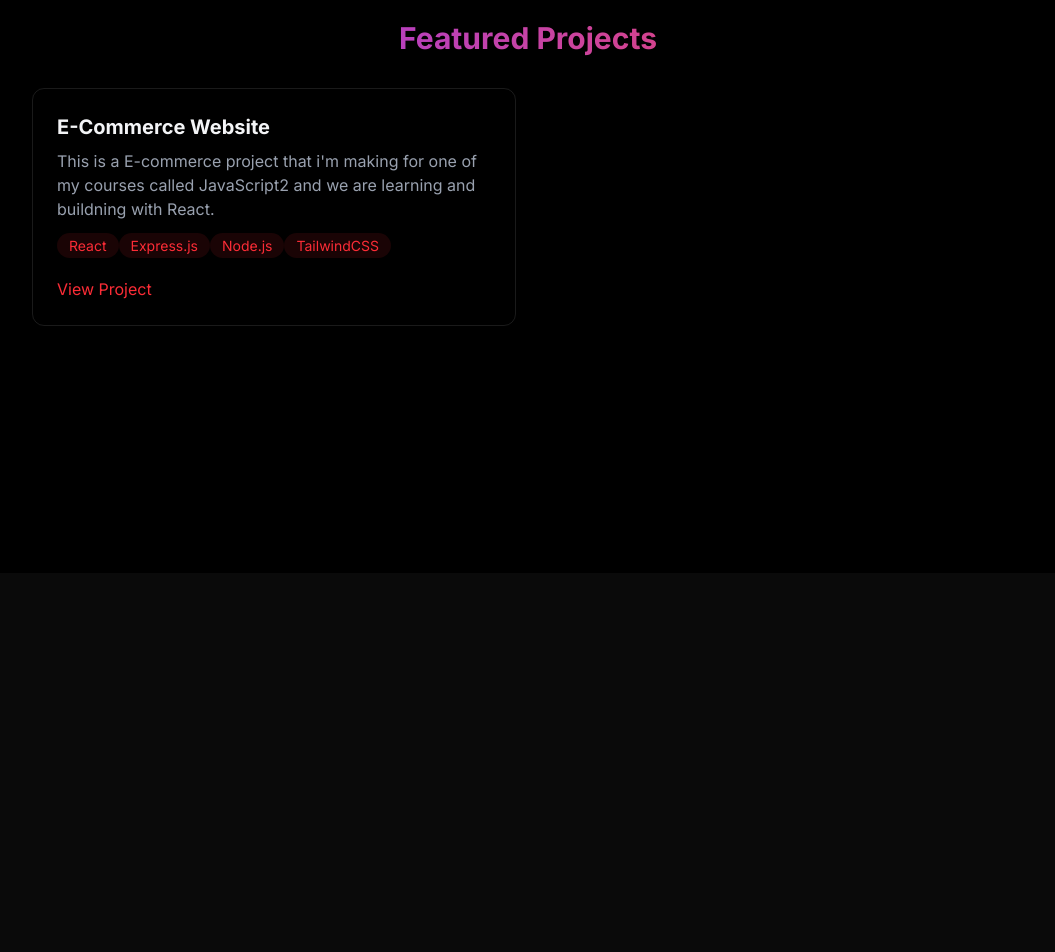
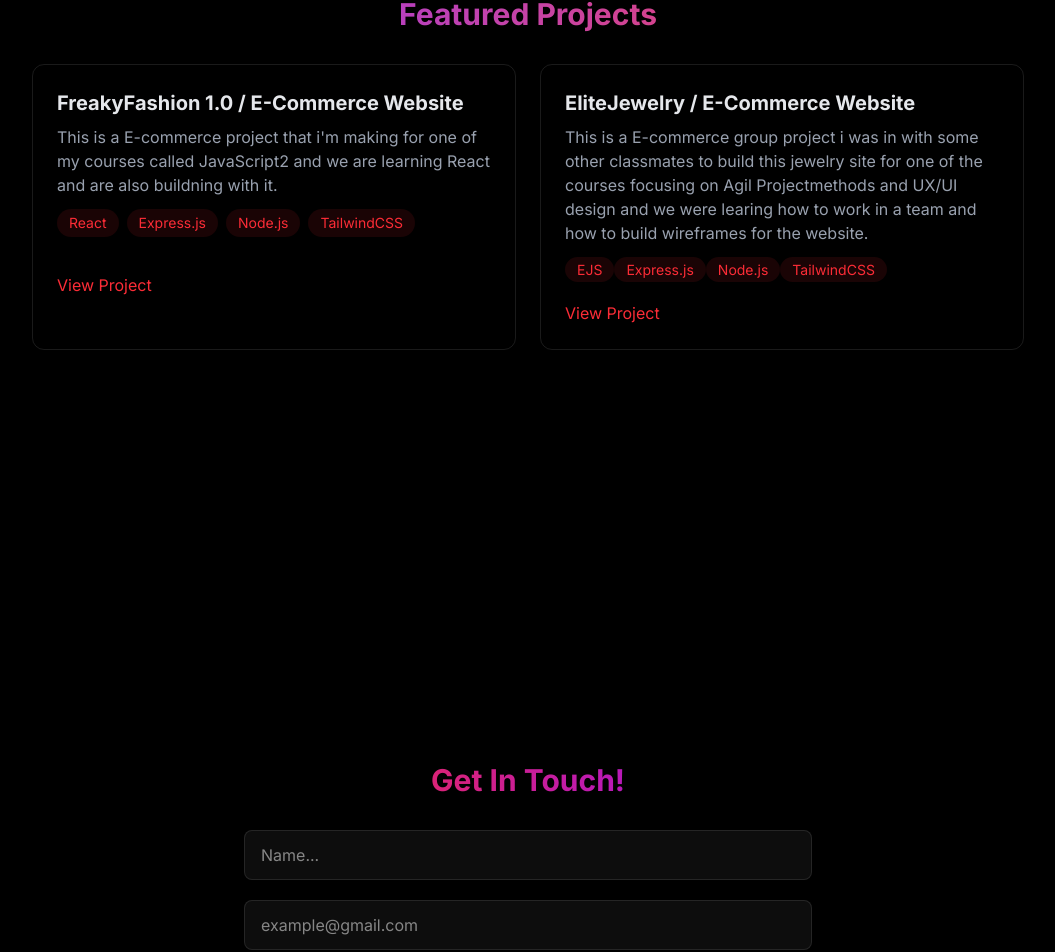
Before and after one commit to Kevin-a01/MyPortfolio, a React (Vite) app: page / in a window 1280 px wide. Shown: the part 1827-2779 px from the top of the page, without its empty margins (112-1167 px from the left). Before the commit the page ends 2400 px from the top, so only its background shows below. Built offline with nearby package versions, Linux system fonts and the light colour scheme.

Commit message:
Fix last things for Portfolio website

```diff
--- a/src/App.jsx
+++ b/src/App.jsx
@@ -6,6 +6,7 @@ import MobileMenu from "./components/MobileMenu"
 import Home from "./components/sections/Home"
 import About from "./components/sections/About"
 import Projects from "./components/sections/Projects"
+import Contact from "./components/sections/Contact"
 
 
 function App() {
@@ -23,6 +24,7 @@ function App() {
         <Home menuOpen={menuOpen} setMenuOpen={setMenuOpen}/>
         <About menuOpen={menuOpen} setMenuOpen={setMenuOpen}/>
         <Projects menuOpen={menuOpen} setMenuOpen={setMenuOpen}/>
+        <Contact menuOpen={menuOpen} setMenuOpen={setMenuOpen}/>
       </div>
 
 
--- /dev/null
+++ b/src/components/RevealOnScroll.jsx
@@ -0,0 +1,25 @@
+import { useEffect, useRef } from "react"
+
+const RevealOnScroll = ({children}) => {
+
+  const ref = useRef(null)
+
+  useEffect(() => {
+    const observer = new IntersectionObserver(([entry]) => {
+      if (entry.isIntersecting){
+        ref.current.classList.add("visible")
+      }
+    }, {threshold: 0.2, rootMargin: "0px 0px -50px 0px"}
+  );
+
+    if (ref.current) observer.observe(ref.current);
+
+    return () => observer.disconnect();
+  });
+
+  return <div ref={ref} className="reveal">
+  {children} </div>
+
+}
+
+export default RevealOnScroll;
--- a/src/components/sections/About.jsx
+++ b/src/components/sections/About.jsx
@@ -1,3 +1,5 @@
+import RevealOnScroll from "../RevealOnScroll";
+
 function About({menuOpen}){
 
   const frontendSkills =[
@@ -20,7 +22,7 @@ function About({menuOpen}){
 
   return(
     <section id="about" className={`min-h-screen flex items-center justify-center py-20 transition-all duration-500 ${menuOpen ? "opacity-10" : "opacity-100"}`}>
-
+  <RevealOnScroll>
       <div className="max-w-3xl mx-auto px-4">
         <h2 className="text-3xl font-bold mb-8 bg-gradient-to-l from-red-500 to-purple-600 bg-clip-text text-transparent  text-center">About Me</h2>
 
@@ -74,7 +76,7 @@ function About({menuOpen}){
               </div>
           </div>
       </div>
-
+  </RevealOnScroll>
 
 
     </section>
--- a/src/components/sections/Contact.jsx
+++ b/src/components/sections/Contact.jsx
@@ -0,0 +1,68 @@
+import { useState } from "react";
+import RevealOnScroll from "../RevealOnScroll";
+import emailjs from "emailjs-com"
+function Contact({menuOpen}) {
+
+  const [formData, setFormData] = useState({
+
+    name: "",
+    email: "",
+    message: ""
+
+
+  })
+
+
+
+  const handleSubmit = (e) => {
+    e.preventDefault()
+
+    emailjs.sendForm(
+      import.meta.env.VITE_SERVICE_ID,
+      import.meta.env.VITE_TEMPLATE_ID,
+      e.target,
+      import.meta.env.VITE_PUBLIC_KEY).then((result) => {
+      alert("Message Sent!");
+      setFormData({name: "", email: "", message: ""})
+
+    }).catch(() => alert("Oops! Something went wrong. Please try again!"))
+  };
+
+
+  return (
+
+  <section id="contact" className={`min-h-screen flex items-center justify-center py-20 transition-all duration-500 ${menuOpen ? "opacity-10" : "opacity-100"}`}>
+    <RevealOnScroll>
+    <div className="px-4 w-150">
+      <h2 className="text-3xl font-bold mb-8  bg-gradient-to-r from-red-500 to bg-purple-600  leading-right bg-clip-text text-transparent text-center">
+        Get In Touch!
+      </h2>
+      <form className="space-y-5" onSubmit={handleSubmit}>
+        <div className="md:relative flex justify-center items-center">
+            <input type="text" id="name" name="name" required value={formData.name} className=" w-3/4 md:w-full bg-white/5 border border-white/10 rounded-lg px-4 py-3 text-white transition focus:outline-none focus:border-purple-500 focus:bg-purple-500/10" placeholder="Name..." onChange={(e) => setFormData({...formData, name: e.target.value })} />
+        </div>
+
+        <div className="md:relative flex justify-center items-center">
+            <input type="email" id="email" name="email" required value={formData.email} className="w-3/4 md:w-full bg-white/5 border border-white/10 rounded-lg px-4 py-3 text-white transition focus:outline-none focus:border-purple-500 focus:bg-purple-500/10" placeholder="example@gmail.com"
+            onChange={(e) => setFormData({...formData, email: e.target.value })} />
+        </div>
+
+        <div className="md:relative flex justify-center items-center">
+            <textarea id="message" name="message" required value={formData.message} rows={5} className=" w-3/4 md:w-full bg-white/5 border border-white/10 rounded-lg px-4 py-3 text-white transition focus:outline-none focus:border-purple-500 focus:bg-purple-500/10" placeholder="Your Message..." onChange={(e) => setFormData({...formData, message: e.target.value })} />
+        </div>
+        <div className="flex justify-center">
+        <button type="submit" className="w-3/4 md:w-full  bg-purple-600 text-white py-3 rounded font-medium transition relative overflow-hidden hover:-translate-y-0.5 hover:shadow-[0_0_15px_rgba(59,130,246,0.4)] cursor-pointer">
+          Send Message
+        </button>
+        </div>
+
+      </form>
+    </div>
+    </RevealOnScroll>
+  </section>
+
+  )
+
+}
+
+export default Contact;
--- a/src/components/sections/Home.jsx
+++ b/src/components/sections/Home.jsx
@@ -1,14 +1,16 @@
-function Home({menuOpen, setMenuOpen}) {
+import RevealOnScroll from "../RevealOnScroll";
+
+function Home({menuOpen}) {
 
   return(
     <section id="home" className={`min-h-screen flex items-center justify-center relative transition-all duration-500 ${menuOpen ? "opacity-10" : "opacity-100"}`}>
-
+    <RevealOnScroll>
       <div className={`text-center z-10 px-4`}>
         <h1 className="text-4xl md:text-6xl font-bold mb-6
         bg-gradient-to-r from-red-500 to bg-purple-600  leading-right bg-clip-text text-transparent">Hi! , I'm Kevin Andersson!</h1>
 
         <p className={`text-gray-400 text-lg mb-8 max-w-lg mx-auto md:text-xl`}>
-          I'm a Frontend-Developer student at EC Utbildning, passionate about crafting beautiful and functional web experiences. While I enjoy learning about both Frontend and Backend, the main focus is on the Frontend-Development.
+          I'm a Frontend-Developer student at EC Utbildning, passionate about learning to craft beautiful and functional web experiences. While I enjoy learning about both Frontend and Backend, the main focus is on the Frontend-Development.
         </p>
 
 
@@ -24,7 +26,7 @@ function Home({menuOpen, setMenuOpen}) {
 
 
       </div>
-
+    </RevealOnScroll>
     </section>
   )
 
--- a/src/components/sections/Projects.jsx
+++ b/src/components/sections/Projects.jsx
@@ -1,19 +1,24 @@
-function Projects(){
+import RevealOnScroll from "../RevealOnScroll";
+
+function Projects({menuOpen}){
 
     return(
-        <section id="projects" className="min-h-screen flex items-center justify-center py-20">
+        <section id="projects" className={`min-h-screen flex items-center justify-center py-20 transition-all duration-500 ${menuOpen ? "opacity-10" : "opacity-100"}`}>
+
+      <RevealOnScroll>
         <div className="max-w-5xl mx-auto px-4">
+
             <h2 className="text-3xl font-bold mb-8 bg-gradient-to-l from-red-500 to-purple-600 bg-clip-text text-transparent  text-center">Featured Projects</h2>
 
             <div className="grid grid-cols-1 md:grid-cols-2 gap-6">
                 <div className="p-6 rounded-xl border border-white/10 hover:-translate-y-1 hover:border-red-500/30 hover:shadow-[0_2px_8px_rgba(59,130,246,0.2)] transition">
 
-                    <h3 className="text-xl font-bold mb-2">
-                        E-Commerce Website
+                    <h3 className="text-xl font-bold mb-2 text-gray-200">
+                    FreakyFashion 1.0 / E-Commerce Website
                     </h3>
 
-                    <p className="text-gray-400 pb-3">This is a E-commerce project that i'm making for one of my courses called JavaScript2 and we are learning and buildning with React.  </p>
-                    <div>
+                    <p className="text-gray-400 pb-3">This is a E-commerce project that i'm making for one of my courses called JavaScript2 and we are learning React and are also buildning with it.</p>
+                    <div className="flex flex-wrap gap-2 mb-4">
                         {["React","Express.js","Node.js","TailwindCSS"].map((tech, key) => (
                             <span key={key} className="bg-red-500/10 text-red-500 py-1 px-3 rounded-full text-sm hover:bg-red-500/20 hover:shadow-[0_2px_8px_rgba(59,130,246,0.1)] transition-all">
                             {tech}
@@ -22,12 +27,33 @@ function Projects(){
                     </div>
 
                     <div className="flex justify-between items-center">
-                        <a href="#" className="text-red-500 hover:text-red-400 pt-5">View Project</a>
+                        <a href="https://github.com/Kevin-a01/freakyfashion1.0" target="_blank" rel="noopener noreferrer" className="text-red-500 hover:text-red-400 pt-5">View Project</a>
+                    </div>
+
+                </div>
+                <div className="p-6 rounded-xl border border-white/10 hover:-translate-y-1 hover:border-red-500/30 hover:shadow-[0_2px_8px_rgba(59,130,246,0.2)] transition">
+
+                <h3 className="text-xl font-bold mb-2 text-gray-200">
+                    EliteJewelry / E-Commerce Website
+                </h3>
+
+                    <p className="text-gray-400 pb-3">This is a E-commerce group project i was in with some other classmates to build this jewelry site for one of the courses focusing on Agil Projectmethods and UX/UI design and we were learing how to work in a team and how to build wireframes for the website.</p>
+                    <div>
+                        {["EJS","Express.js","Node.js","TailwindCSS"].map((tech, key) => (
+                            <span key={key} className="bg-red-500/10 text-red-500 py-1 px-3 rounded-full text-sm hover:bg-red-500/20 hover:shadow-[0_2px_8px_rgba(59,130,246,0.1)] transition-all">
+                            {tech}
+                        </span>
+                        ))}
+                    </div>
+
+                    <div className="flex justify-between items-center">
+                        <a href="https://github.com/Dima-ja/EliteJewelry" target="_blank" rel="noopener noreferrer" className="text-red-500 hover:text-red-400 pt-5">View Project</a>
                     </div>
                 </div>
             </div>
         </div>
-        </section>
+    </RevealOnScroll>
+</section>
     )
 
 }
--- a/src/index.css
+++ b/src/index.css
@@ -47,3 +47,18 @@ html,body{
   }
 
 }
+
+.reveal {
+
+  opacity: 0;
+  transform: translateY(20px);
+  transition: opacity 0.7s ease, transform 0.7s ease;
+
+}
+
+.reveal.visible {
+
+  opacity: 1;
+  transform: translateY(0);
+
+}
```
Also changed, not shown: src/components/Navbar.jsx (+7 -7 lines), 1 other file (tests, documents, lock files or other folders).
